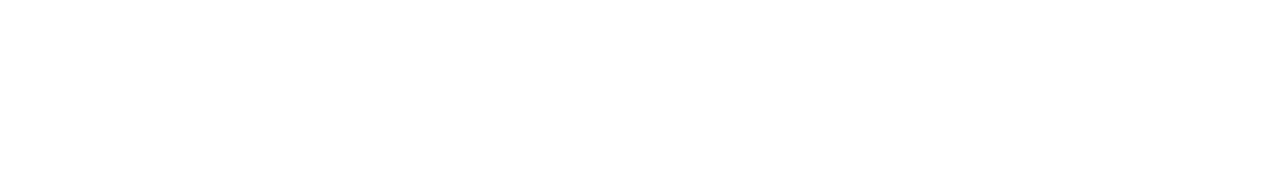
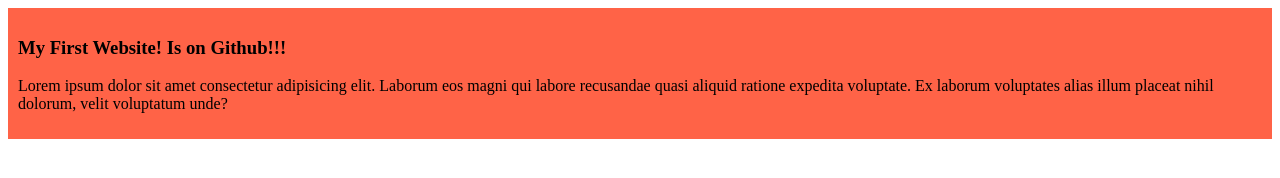
Before and after one commit to imrealkazisourov/Web-Projects, a plain HTML site: page index.html in a window 1280 px wide. Drawn offline with Linux system fonts and the light colour scheme.

Commit message:
added the blog section with css

```diff
--- a/index.html
+++ b/index.html
@@ -3,9 +3,16 @@
 <head>
     <meta charset="UTF-8">
     <meta name="viewport" content="width=device-width, initial-scale=1.0">
+    <link rel="stylesheet" href="/styles/blog.css">
     <title>My First Github Repo</title>
 </head>
 <body>
+    <div>
+        <h3>My First Website! Is on Github!!!</h3>
+        <p>
+            Lorem ipsum dolor sit amet consectetur adipisicing elit. Laborum eos magni qui labore recusandae quasi aliquid ratione expedita voluptate. Ex laborum voluptates alias illum placeat nihil dolorum, velit voluptatum unde?
+        </p>
+    </div>
 
 </body>
 </html>
--- /dev/null
+++ b/styles/blog.css
@@ -0,0 +1,4 @@
+div {
+    background-color: tomato;
+    padding: 10px;
+}
```
